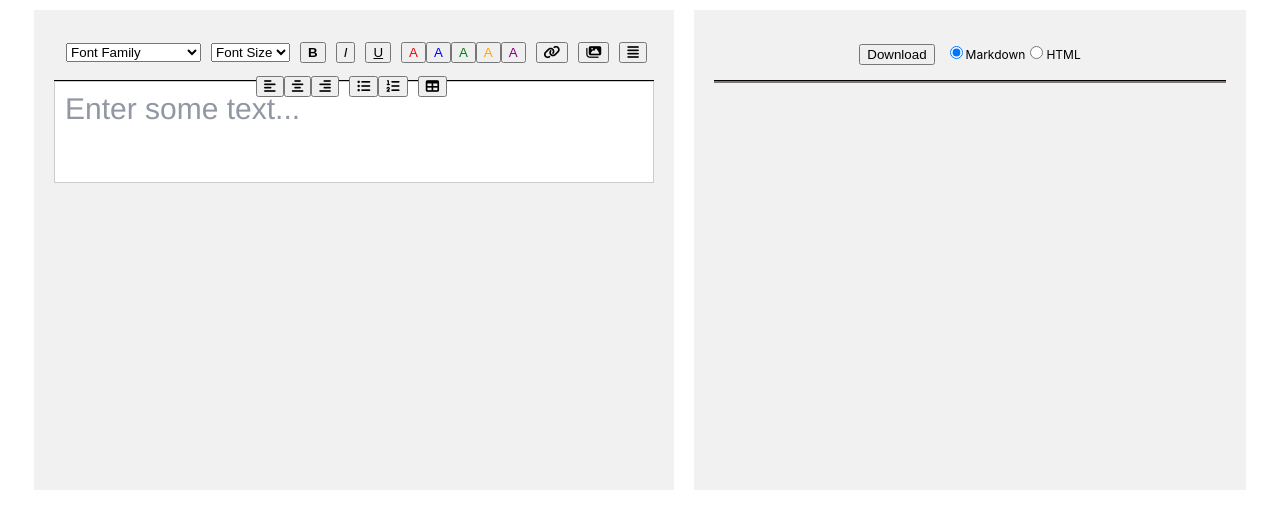
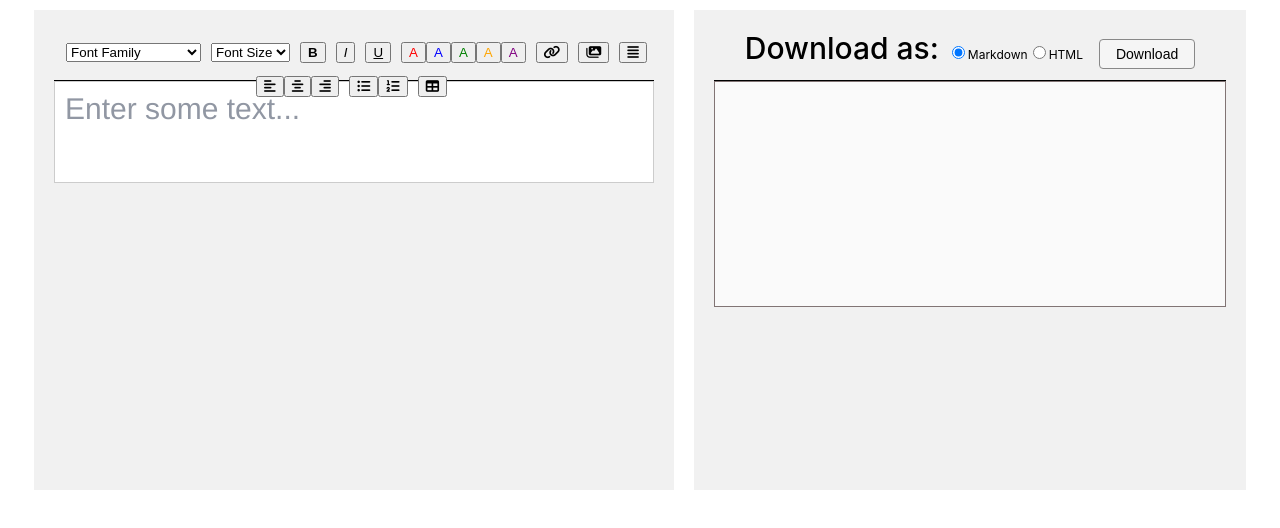
Before and after one commit to chandreshkkhatri/markdown-to-html, a React (Create React App) app: page / in a window 1280 px wide. Shown: the top 528 px of the page. Built offline with nearby package versions, Linux system fonts and the light colour scheme.

Commit message:
feat: polish download UI and improve code/preview readability in CodeViewer

```diff
--- a/src/CodeViewer.js
+++ b/src/CodeViewer.js
@@ -35,9 +35,12 @@ const CodeViewer = (props) => {
     <div className="column">
       <div className="column-header">
         <div style={styles.inlineInputs}>
-          <button onClick={handleDownload}>Download</button>
-        </div>
-        <div style={styles.inlineInputs}>
+          <label
+            htmlFor="download-type"
+            style={{ marginRight: 8, fontWeight: 500 }}
+          >
+            Download as:
+          </label>
           <input
             type="radio"
             value="md"
@@ -61,9 +64,37 @@ const CodeViewer = (props) => {
           <label style={styles.smallFontSize} htmlFor="html">
             HTML
           </label>
+          <button
+            onClick={handleDownload}
+            style={{
+              marginLeft: 16,
+              padding: "6px 16px",
+              borderRadius: 4,
+              border: "1px solid #888",
+              background: "#f5f5f5",
+              fontWeight: 500,
+              cursor: "pointer",
+              fontSize: 14,
+            }}
+            aria-label={`Download as ${type === "md" ? "Markdown" : "HTML"}`}
+          >
+            Download
+          </button>
         </div>
       </div>
-      <div className="column-body">{processMarkup(props.markup)}</div>
+      <div
+        className="column-body"
+        style={{
+          fontSize: 14,
+          background: "#fafafa",
+          padding: 12,
+          minHeight: 200,
+          overflowX: "auto",
+          fontFamily: "monospace",
+        }}
+      >
+        {processMarkup(props.markup)}
+      </div>
     </div>
   );
 };
```
